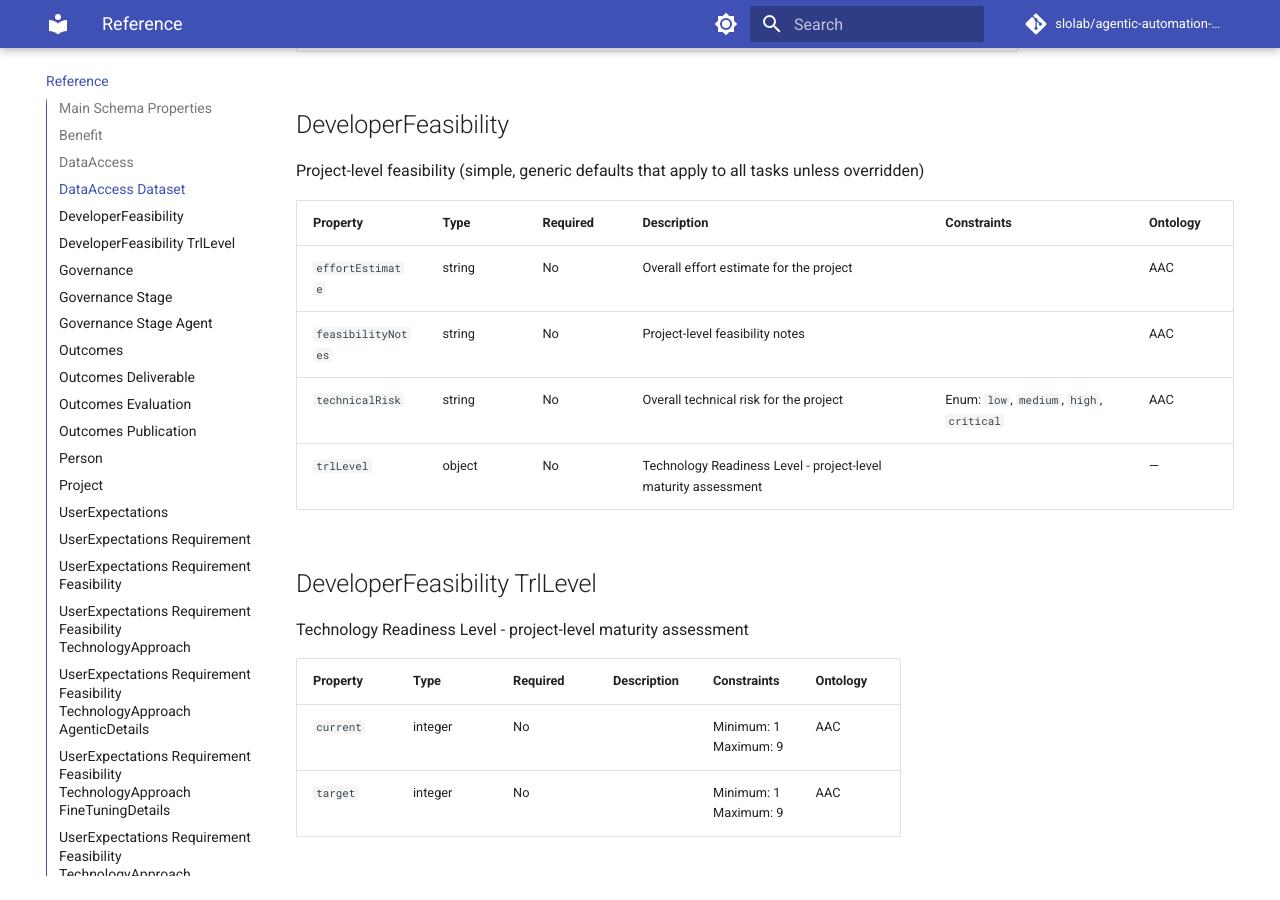
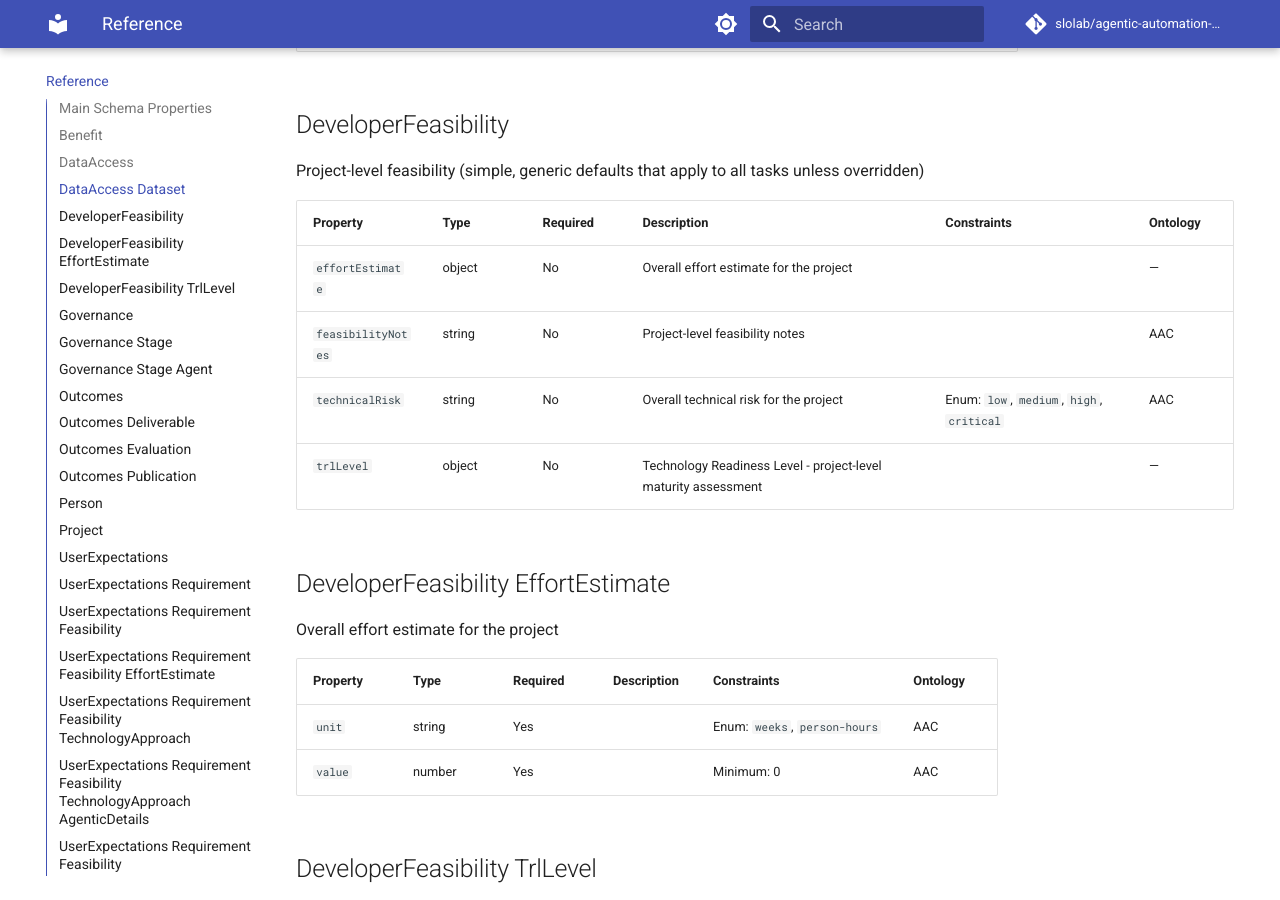
Before and after one commit to slolab/agentic-automation-canvas, an MkDocs documentation site: the page built from docs/reference/index.md, in a window 1280 px wide and 900 px high, scrolled down 3174 px. Built offline with MkDocs 1.6.1 and Material for MkDocs 9.7.7, drawn with Linux system fonts in a browser that asks for light colours; comment, search, counter and statistics services are not loaded; some of the changed text lies outside the part shown.

Commit message:
Fix TypeScript error: remove string check for effortEstimate (type now only allows structured format)
Co-authored-by: Cursor <cursoragent@cursor.com>

```diff
--- a/docs/reference/index.md
+++ b/docs/reference/index.md
@@ -69,10 +69,19 @@ Project-level feasibility (simple, generic defaults that apply to all tasks unle
 
 | Property | Type | Required | Description | Constraints | Ontology |
 |----------|------|----------|-------------|-------------|----------|
-| `effortEstimate` | string | No | Overall effort estimate for the project |  | AAC |
+| `effortEstimate` | object | No | Overall effort estimate for the project |  | — |
 | `feasibilityNotes` | string | No | Project-level feasibility notes |  | AAC |
 | `technicalRisk` | string | No | Overall technical risk for the project | Enum: `low`, `medium`, `high`, `critical` | AAC |
 | `trlLevel` | object | No | Technology Readiness Level - project-level maturity assessment |  | — |
+
+## DeveloperFeasibility EffortEstimate
+
+Overall effort estimate for the project
+
+| Property | Type | Required | Description | Constraints | Ontology |
+|----------|------|----------|-------------|-------------|----------|
+| `unit` | string | Yes |  | Enum: `weeks`, `person-hours` | AAC |
+| `value` | number | Yes |  | Minimum: 0 | AAC |
 
 ## DeveloperFeasibility TrlLevel
 
@@ -216,13 +225,20 @@ Optional per-task feasibility (overrides project-level defaults)
 | Property | Type | Required | Description | Constraints | Ontology |
 |----------|------|----------|-------------|-------------|----------|
 | `algorithms` | array of string | No |  |  | AAC |
-| `effortEstimate` | string | No |  |  | AAC |
+| `effortEstimate` | object | No |  |  | — |
 | `feasibilityNotes` | string | No |  |  | AAC |
 | `modelName` | string | No | Specific model name or identifier (e.g., 'claude-opus-4-5', 'Qwen2.5-72B-Instruct') |  | AAC |
 | `modelSelection` | string | No | Type of model to be used (if applicable). Set to 'none' if task is deterministic. | Enum: `open-source`, `frontier-model`, `fine-tuned`, `custom`, `other`, `none` | AAC |
 | `technicalRisk` | string | No |  | Enum: `low`, `medium`, `high`, `critical` | AAC |
 | `technologyApproach` | object | No | Technology architecture approach for this task. Set architecture to 'none' if task is deterministic and doesn't require LLMs. |  | — |
 | `tools` | array of string | No |  |  | AAC |
+
+## UserExpectations Requirement Feasibility EffortEstimate
+
+| Property | Type | Required | Description | Constraints | Ontology |
+|----------|------|----------|-------------|-------------|----------|
+| `unit` | string | Yes |  | Enum: `weeks`, `person-hours` | AAC |
+| `value` | number | Yes |  | Minimum: 0 | AAC |
 
 ## UserExpectations Requirement Feasibility TechnologyApproach
 
```
Also changed, not shown: 2 other files.
